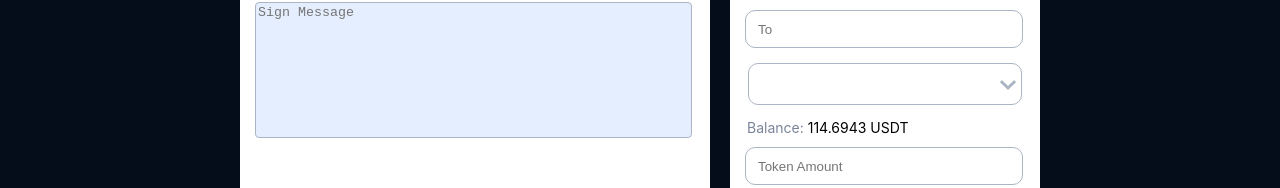
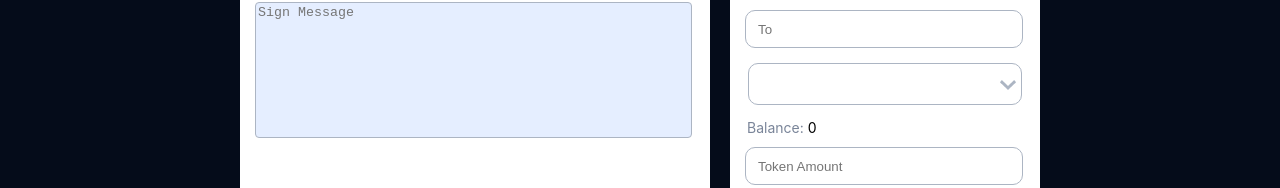
Before and after one commit to getsafle/keyless-demo, a React (Create React App) app: page / in a window 1280 px wide. Shown: the part 452-640 px from the top of the page. Built offline with nearby package versions, Linux system fonts and the light colour scheme.

Commit message:
minor fixes

```diff
--- a/src/App.js
+++ b/src/App.js
@@ -27,7 +27,7 @@ function App() {
 
         const rpcUrls = {
             1: 'https://mainnet.infura.io/v3/8faaf4fcbdcc4dd0bee8c87eb4b0315b',
-            3: 'https://ropsten.infura.io/v3/8faaf4fcbdcc4dd0bee8c87eb4b0315b',
+            420: 'https://goerli.infura.io/v3/8faaf4fcbdcc4dd0bee8c87eb4b0315b',
             137: 'https://polygon-mainnet.infura.io/v3/8faaf4fcbdcc4dd0bee8c87eb4b0315b',
             80001: 'https://polygon-mumbai.infura.io/v3/8faaf4fcbdcc4dd0bee8c87eb4b0315b'
         }
@@ -90,6 +90,18 @@ function App() {
         setSuccMsg('Transaction succeded.');
     }
 
+    const setTokenDecimal = (value, decimal) => {
+        if (!value || !decimal) return 0;
+        let val;
+        if (value.length > decimal) {
+            val = value;
+        } else {
+            val = "0".repeat(decimal - value.length + 1) + value;
+        }
+        let res = val.substring(0, val.length - decimal) + "." + val.substring(val.length - decimal);
+        return res;
+    }
+
 
     const [messageToSign, setMessageToSign] = useState('')
     const [messageSignature, setMessageSignature] = useState('')
@@ -105,9 +117,23 @@ function App() {
     }
     const onClickConnection = async () => {
         if (connect) {
-            setKeyless(false)
-            setfromAddr(false)
-            setW3(null)
+
+            keyless.disconnect()
+
+            setSendTo('')
+            setSendAmount(0)
+            setMessageToSign('')
+            setMessageSignature('')
+            setConnect(false);
+            setShowDropDown(false)
+            setfromAddr(false);
+            setUserBalance(0)
+            setSuccMsg('');
+            let logged = false;
+            setW3(null);
+            setKeyless(false);
+            setUserAvailableTokens([])
+            setSelectedChain({ chainId: 0, chain: "" })
             setConnect(false)
         } else {
             await init()
@@ -150,7 +176,7 @@ function App() {
     }
 
 
-    const [_tokenTo, setTokenTo] = useState('')
+    const [_tokenTo, setTokenTo] = useState('{}')
     const [tokenSendTo, setTokenSendTo] = useState('')
     const [tokenAmount, setTokenAmount] = useState(0)
 
@@ -238,13 +264,13 @@ function App() {
                         <div className="top_box_left">
                             <div className="button_relative">
                                 <label>Account Address</label>
-                        <input placeholder="Enter your account address" value={fromAddr}/>
-                        <button className="blue_button" onClick={async () => {keyless.selectChain();}}>Change Account</button>
+                                <input placeholder="Enter your account address" value={fromAddr} />
+                                <button className="blue_button" onClick={async () => { keyless.selectChain(); }}>Change Account</button>
                             </div>
                             <div class="button_relative">
                                 <label>Selected chain</label>
-                        <input type="text" placeholder="Selected chain" value={selectedChain.chain?.network}/>
-                        <button className="blue_button" onClick={async () => {keyless.selectChain();}}>Change Chain</button>
+                                <input type="text" placeholder="Selected chain" value={selectedChain.chain?.network} />
+                                <button className="blue_button" onClick={async () => { keyless.selectChain(); }}>Change Chain</button>
                             </div>
                             <div>
                                 <label>Balance</label>
@@ -257,12 +283,12 @@ function App() {
                         <div className="top_box_right">
                             <div>
                                 <label>Send</label>
-                        <input type="text" placeholder="To" onChange={(e) => setSendTo(e.target.value)}/>
+                                <input type="text" placeholder="To" onChange={(e) => setSendTo(e.target.value)} />
                             </div>
                             <div>
                                 <label>Amount</label>
                                 <input type="number" placeholder={`Amount in ${selectedChain.chain?.symbol ? selectedChain.chain?.symbol : "Matic"}`}
-                            onChange={(e) => setSendAmount(e.target.value)}/>
+                                    onChange={(e) => setSendAmount(e.target.value)} />
                             </div>
                             <div>
                                 <button className="blue_button button_2" onClick={sendAmountTransaction}>Go</button>
@@ -273,12 +299,12 @@ function App() {
                         <div className="bottom_box_left box">
                             <div>
                                 <label>Sign Message</label>
-                    <textArea type="text" placeholder="Sign Message" value={messageToSign} onChange={(e) => setMessageToSign(e.target.value)}/>
+                                <textArea type="text" placeholder="Sign Message" value={messageToSign} onChange={(e) => setMessageToSign(e.target.value)} />
                             </div>
                             <div className="signature">
                                 <div>
                                     <label>Signature</label>
-                        <input type="text" placeholder="Signature" value={messageSignature} disabled/>
+                                    <input type="text" placeholder="Signature" value={messageSignature} disabled />
                                 </div>
                                 <button className="button_2 blue_button" style={{ marginBottom: "16px" }} onClick={signMessage}>Go</button>
                             </div>
@@ -286,12 +312,12 @@ function App() {
                         <div className="bottom_box_right box">
                             <div>
                                 <label>Send Token</label>
-                    <input type="text" placeholder="To" onChange={(e) => setTokenSendTo(e.target.value)}/>
+                                <input type="text" placeholder="To" onChange={(e) => setTokenSendTo(e.target.value)} />
                             </div>
                             <div>
                                 <div className="custom_select_box">
                                     <div className="selected_menu_item">
-                            <p>{_tokenTo}</p>
+                                        <p>{JSON.parse(_tokenTo)?.symbol}</p>
                                         <div onClick={() => setShowDropDown(!showDropDown)}>
                                             <img src={"/arrow_dropdown_open.png"} />
                                         </div>
@@ -302,15 +328,15 @@ function App() {
                                             {userAvailableTokens.map((token) => (
                                                 <div
                                                     className="menuItems"
-                                value={JSON.stringify(token)}
+                                                    value={token}
                                                     key={token.addreses}
-                                onClick={() => {
+                                                    onClick={async () => {
                                                         setShowDropDown(false);
-                                    setTokenTo(token);
+                                                        setTokenTo(JSON.stringify(token));
                                                     }}
                                                     style={{
-                                    background: token?.symbol === _tokenTo?.symbol ? "#E5EEFF": "#fff",
-                                    color: token?.symbol === _tokenTo?.symbol ? "#007AFF" : "#6E6F7A",
+                                                        background: token?.symbol === JSON.parse(_tokenTo)?.symbol ? "#E5EEFF" : "#fff",
+                                                        color: token?.symbol === JSON.parse(_tokenTo)?.symbol ? "#007AFF" : "#6E6F7A",
                                                     }}
                                                 >
                                                     {token.symbol}
@@ -320,7 +346,7 @@ function App() {
                                     )}
                                 </div>
                                 <label style={{ paddingTop: "10px" }}>
-                        Balance: <span style={{ color: "#000", fontWeight: "medium" }}>114.6943 USDT</span>
+                                    Balance: <span style={{ color: "#000", fontWeight: "medium" }}>{setTokenDecimal(JSON.parse(_tokenTo)?.balance, JSON.parse(_tokenTo)?.decimal)} {JSON.parse(_tokenTo)?.symbol}</span>
                                 </label>
                             </div>
                             <div>
@@ -328,9 +354,10 @@ function App() {
                                     type="number"
                                     placeholder="Token Amount"
                                     onClick={(e) => setTokenAmount(e.target.value)}
+                                    onBlur={(e) => setTokenAmount(e.target.value)}
                                 />
                             </div>
-                <div style={{display: "flex",justifyContent: "space-between",alignItems: "flex-end"}}>
+                            <div style={{ display: "flex", justifyContent: "space-between", alignItems: "flex-end" }}>
                                 <button className="blue_button" style={{ padding: "14px 0px", width: "55%" }}
                                     onClick={async () => {
                                         let tokens = await keyless.getCurrentNetworkTokens();
```
Lines whose indentation alone changed are shown as unchanged.
